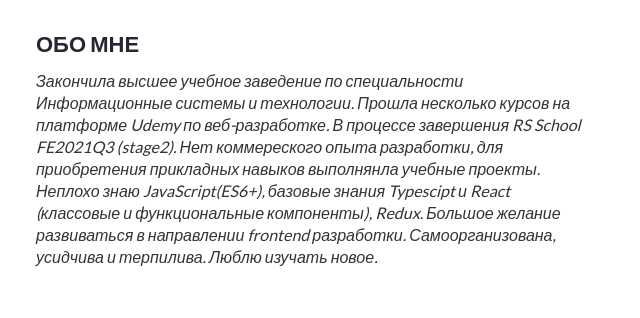
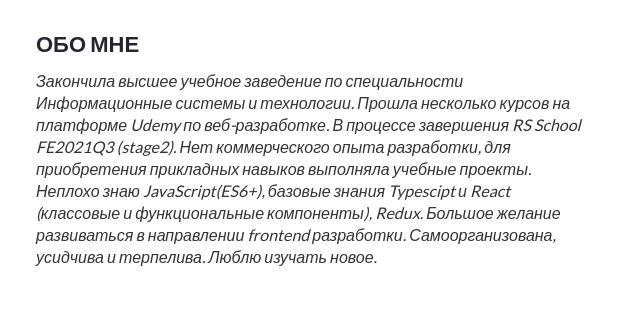
Before and after one commit to NadyaR9/cv, a plain HTML site: page russian/index.html in a window 1280 px wide. Shown: the part 241-559 px from the top of the page, 494-1134 px from the left. Drawn offline with Linux system fonts and the light colour scheme.

Commit message:
fix: fix misprint

```diff
--- a/russian/index.html
+++ b/russian/index.html
@@ -101,9 +101,9 @@
           <h2 class="cv__title">Обо мне</h2>
           <div class="cv__about-descr">
             Закончила высшее учебное заведение по специальности Информационные системы и технологии. Прошла несколько курсов
-            на платформе Udemy по веб-разработке. В процессе завершения RS School FE2021Q3 (stage2). Нет коммереского опыта разработки,
-            для приобретения прикладных навыков выполнянла учебные проекты. Неплохо знаю JavaScript(ES6+), базовые знания Typescipt и React (классовые и функциональные компоненты), Redux.
-            Большое желание развиваться в направлении frontend разработки. Самоорганизована, усидчива и терпилива. Люблю изучать новое.
+            на платформе Udemy по веб-разработке. В процессе завершения RS School FE2021Q3 (stage2). Нет коммерческого опыта разработки,
+            для приобретения прикладных навыков выполняла учебные проекты. Неплохо знаю JavaScript(ES6+), базовые знания Typescipt и React (классовые и функциональные компоненты), Redux.
+            Большое желание развиваться в направлении frontend разработки. Самоорганизована, усидчива и терпелива. Люблю изучать новое.
           </div>
         </section>
         <section class="cv__education">
```
